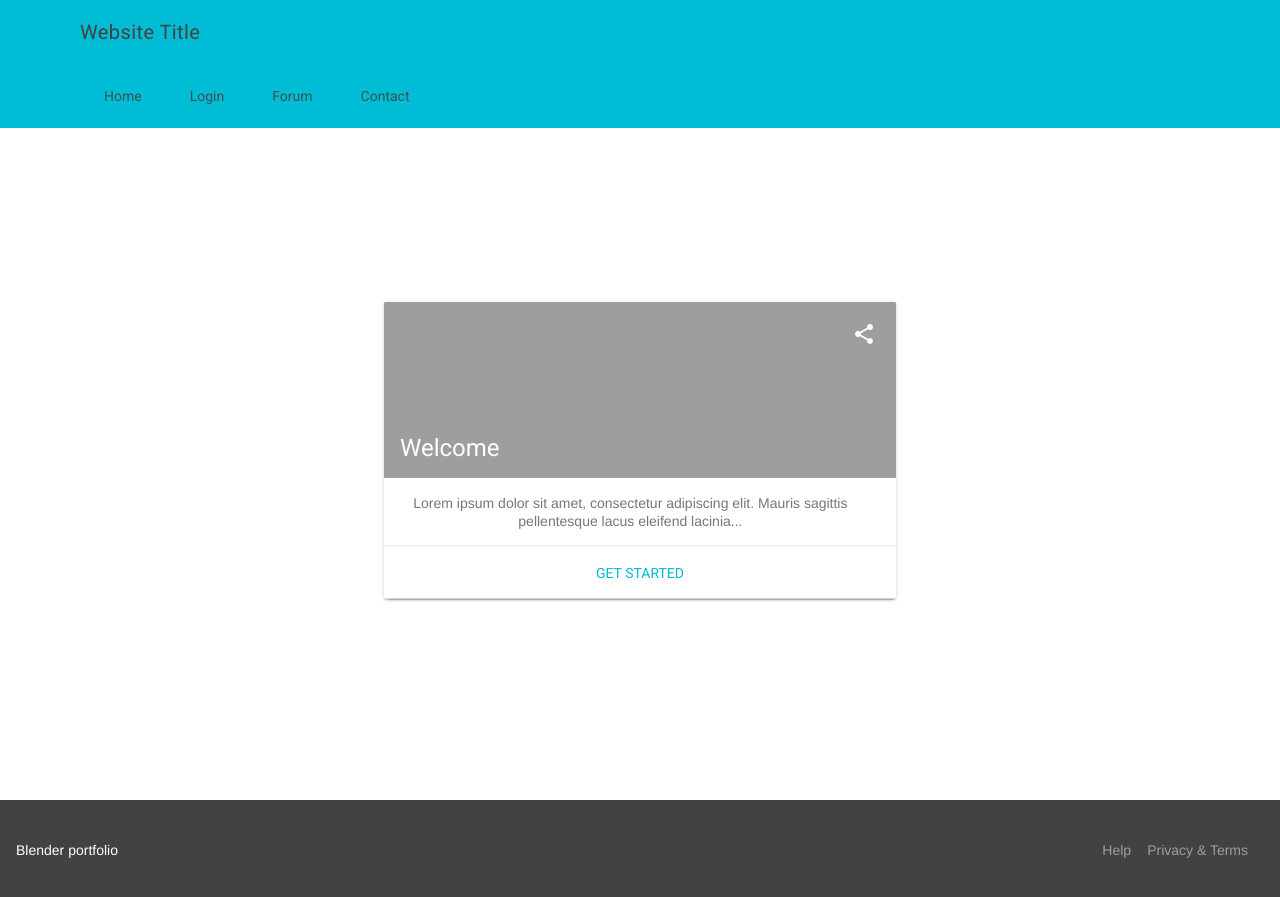
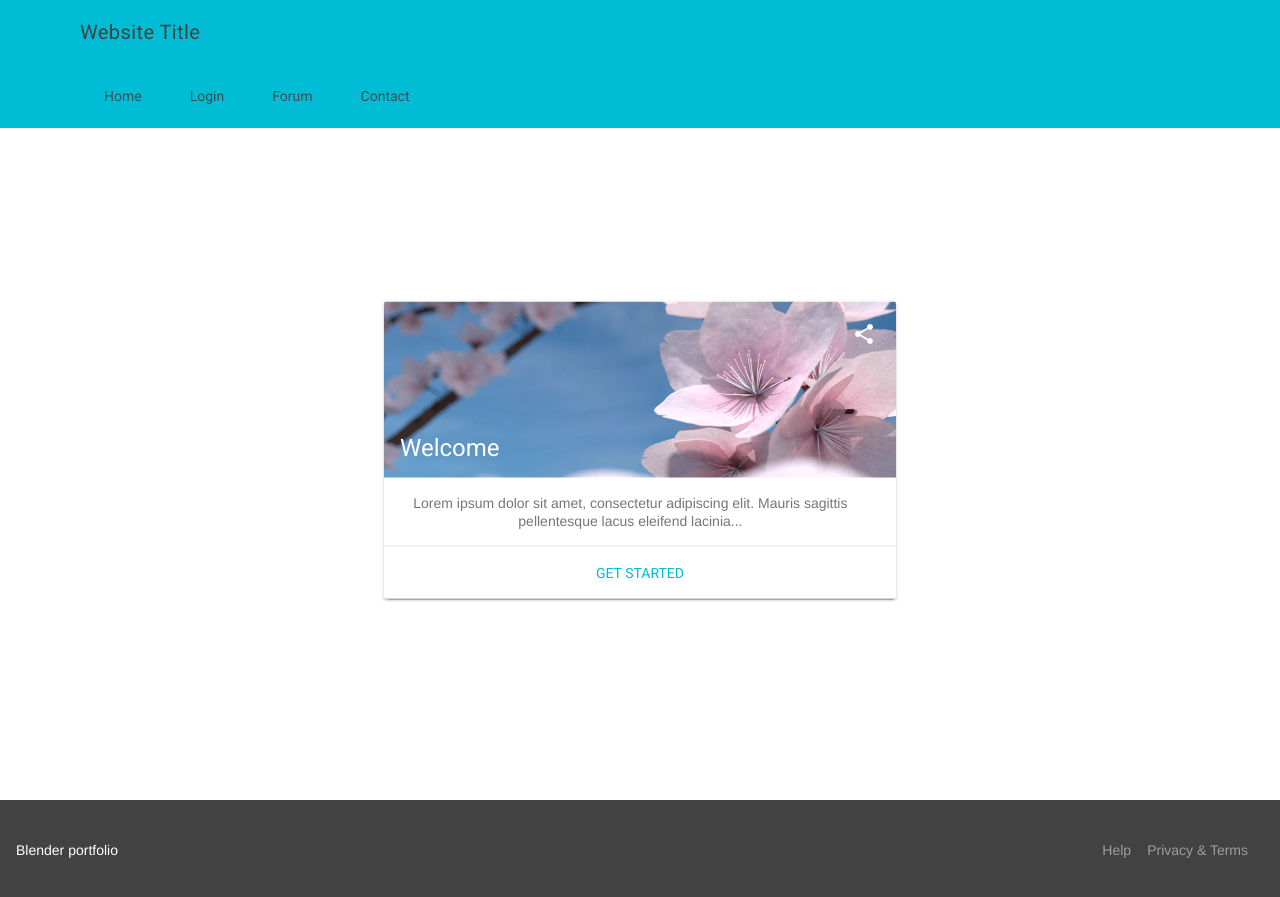
Before and after one commit to slothgamez/fireplex.github.io, a Jekyll site: the page index.html, which Jekyll copies as it is, in a window 1280 px wide. Shown: the top 897 px of the page. Built offline with Jekyll 4.4.1, drawn with Linux system fonts in a browser that asks for light colours; nearby versions of some CDN libraries; comment, search, counter and statistics services are not loaded.

Commit message:
Update index.html

```diff
--- a/index.html
+++ b/index.html
@@ -78,7 +78,7 @@
           .blossom-card-wide > .mdl-card__title {
             color: #fff;
             height: 176px;
-            background: url('https://fireplex.github.io/submmissions/cherry-blossom-tree/cherry-blossom-tree-final.png') center / cover;
+            background: url('https://fireplex.github.io/submmissions/cherry-blossom-tree/cherry_blossom_tree_final.png') center / cover;
           }
           .blossom-card-wide > .mdl-card__menu {
             color: #fff;
```
